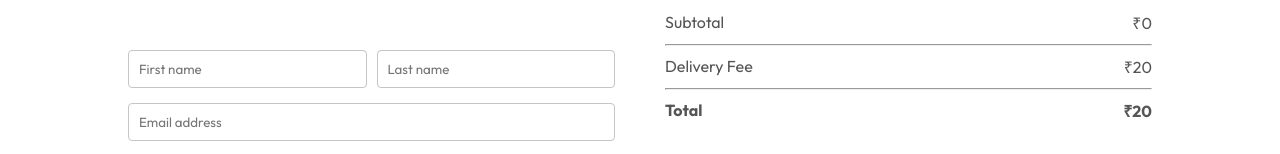
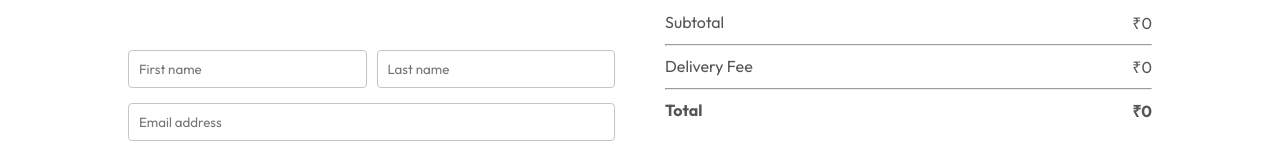
Before and after one commit to Rajeswari92/Food_Delivery_App, a React (Vite) app in the folder frontend/: page /order in a window 1280 px wide. Shown: the part 220-374 px from the top of the page. Built offline with nearby package versions, Linux system fonts and the light colour scheme.

Commit message:
updated cart page

```diff
--- a/frontend/src/pages/Cart/Cart.jsx
+++ b/frontend/src/pages/Cart/Cart.jsx
@@ -47,12 +47,12 @@
             <hr />
             <div className="cart-total-details">
               <p>Delivery Fee</p>
-              <p>&#8377;{20}</p>
+              <p>&#8377;{getTotalCartAmount()===0?0:20}</p>
             </div>
             <hr />
             <div className="cart-total-details">
               <b>Total</b>
-              <b>&#8377;{getTotalCartAmount()+20}</b>
+              <b>&#8377;{getTotalCartAmount()===0?0:getTotalCartAmount()+20}</b>
             </div>
 
           </div>
--- a/frontend/src/pages/PlaceOrder/PlaceOrder.jsx
+++ b/frontend/src/pages/PlaceOrder/PlaceOrder.jsx
@@ -34,12 +34,12 @@
             <hr />
             <div className="cart-total-details">
               <p>Delivery Fee</p>
-              <p>&#8377;{20}</p>
+              <p>&#8377;{getTotalCartAmount()===0?0:20}</p>
             </div>
             <hr />
             <div className="cart-total-details">
               <b>Total</b>
-              <b>&#8377;{getTotalCartAmount()+20}</b>
+              <b>&#8377;{getTotalCartAmount()===0?0:getTotalCartAmount()+20}</b>
             </div>
 
           </div>
```
